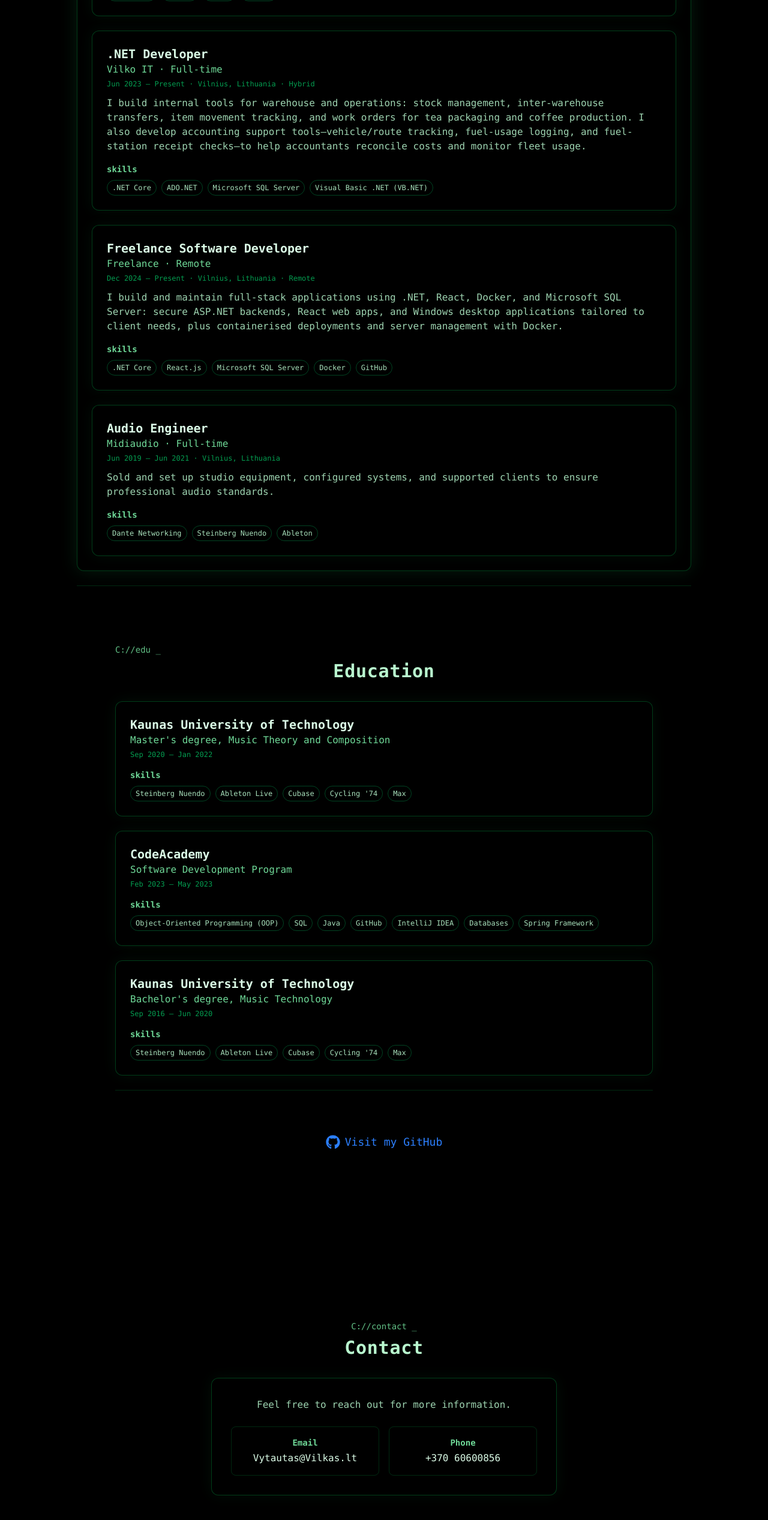
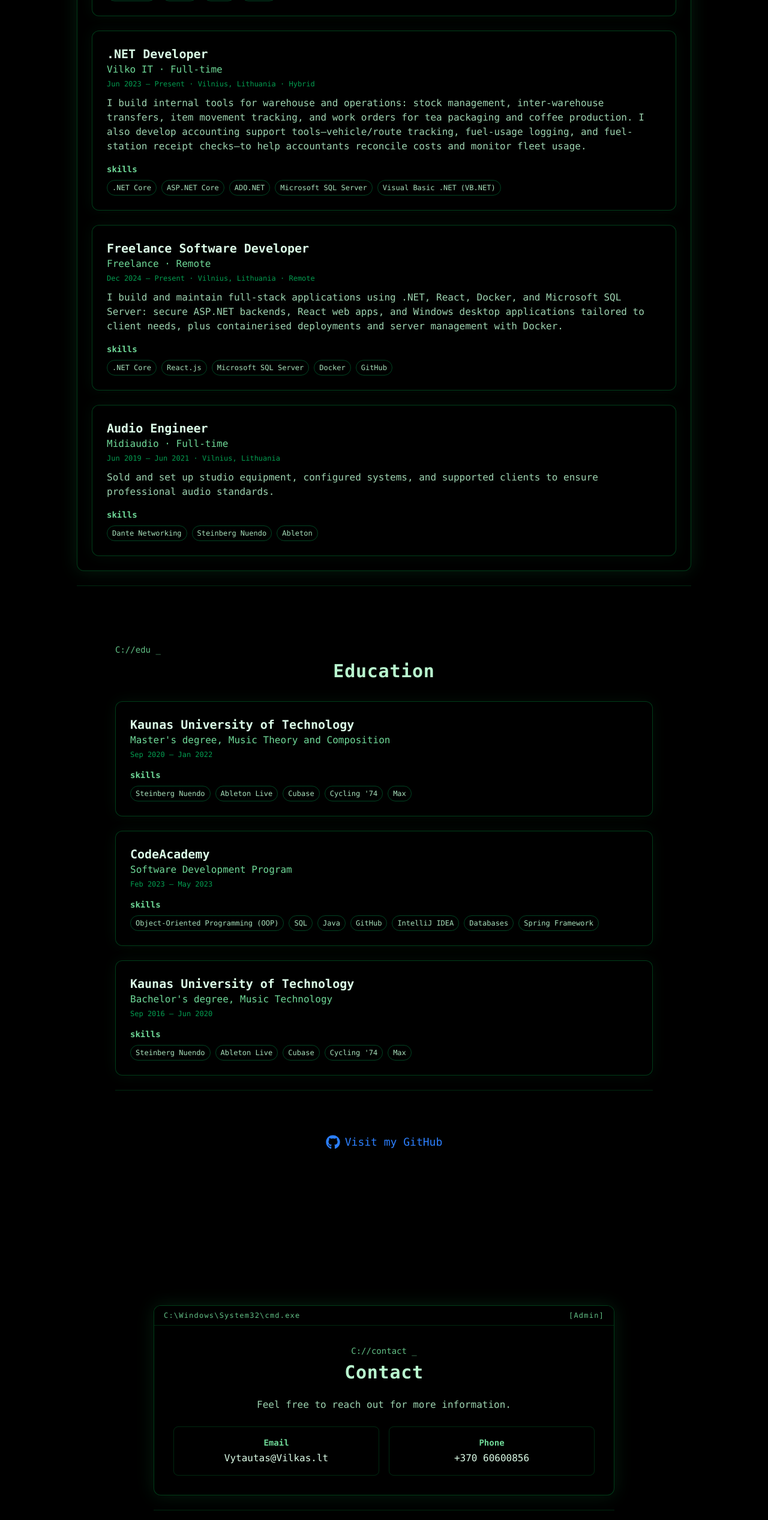
Before and after one commit to VytautasVilkas/CvWebSite, a React (Vite) app in the folder my-cv-page/: page / in a window 1280 px wide. Shown: the part 1283-3817 px from the top of the page at 60% size. Built offline with nearby package versions, Linux system fonts and the light colour scheme.

Commit message:
ading terminal borders

```diff
--- a/my-cv-page/src/pages/Contact.jsx
+++ b/my-cv-page/src/pages/Contact.jsx
@@ -11,15 +11,20 @@
       id="contact"
       className="min-h-screen scroll-mt-[80px] bg-black text-green-400 font-mono flex items-center justify-center px-6 py-12"
     >
-      <div className="w-full max-w-xl">
-        <div className="mb-8 text-center">
+      <div className="w-full max-w-3xl">
+        <div className="rounded-xl border border-green-500/30 bg-black shadow-[0_0_30px_rgba(34,197,94,0.15)] overflow-hidden">
+          <div className="flex items-center justify-between px-4 py-2 border-b border-green-500/20 bg-black text-xs tracking-widest text-green-300/80">
+            <span>C:\Windows\System32\cmd.exe</span>
+            <span>[Admin]</span>
+          </div>
+          <div className="p-8 text-center">
+            <div className="mb-6">
               <div className="text-sm text-green-300/80 select-none">
                 C://contact <span className="blink-cursor">_</span>
               </div>
               <h3 className="text-3xl font-bold text-green-200 mt-2 tracking-wide">Contact</h3>
             </div>
 
-        <div className="rounded-xl border border-green-500/30 bg-black/60 shadow-[0_0_24px_rgba(34,197,94,0.08)] p-8 text-center">
             <p className="text-green-200/85 mb-6">
               Feel free to reach out for more information.
             </p>
@@ -27,7 +32,10 @@
             <div className="grid grid-cols-1 sm:grid-cols-2 gap-4">
               <div className="p-4 rounded-lg border border-green-500/20">
                 <h4 className="text-sm font-semibold text-green-300/90 mb-1">Email</h4>
-              <a href={`mailto:${contactInfo.email}`} className="text-green-100 hover:underline break-all">
+                <a
+                  href={`mailto:${contactInfo.email}`}
+                  className="text-green-100 hover:underline break-all"
+                >
                   {contactInfo.email}
                 </a>
               </div>
@@ -41,6 +49,9 @@
           </div>
         </div>
 
+        <div className="border-t border-green-500/20 mt-6" />
+      </div>
+
       <style>{`
         @keyframes blinkCursor { 0%,49% {opacity:1;} 50%,100% {opacity:0;} }
         .blink-cursor { animation: blinkCursor 1s step-start infinite; }
--- a/my-cv-page/src/pages/Experience.jsx
+++ b/my-cv-page/src/pages/Experience.jsx
@@ -16,7 +16,7 @@
       period: "Jun 2023 – Present · Vilnius, Lithuania · Hybrid",
       desc:
         "I build internal tools for warehouse and operations: stock management, inter-warehouse transfers, item movement tracking, and work orders for tea packaging and coffee production. I also develop accounting support tools—vehicle/route tracking, fuel-usage logging, and fuel-station receipt checks—to help accountants reconcile costs and monitor fleet usage.",
-      skills: [".NET Core","ADO.NET","Microsoft SQL Server","Visual Basic .NET (VB.NET)"],
+      skills: [".NET Core","ASP.NET Core","ADO.NET","Microsoft SQL Server","Visual Basic .NET (VB.NET)"],
     },
     {
       title: "Freelance Software Developer",
```
Lines whose indentation alone changed are shown as unchanged.
